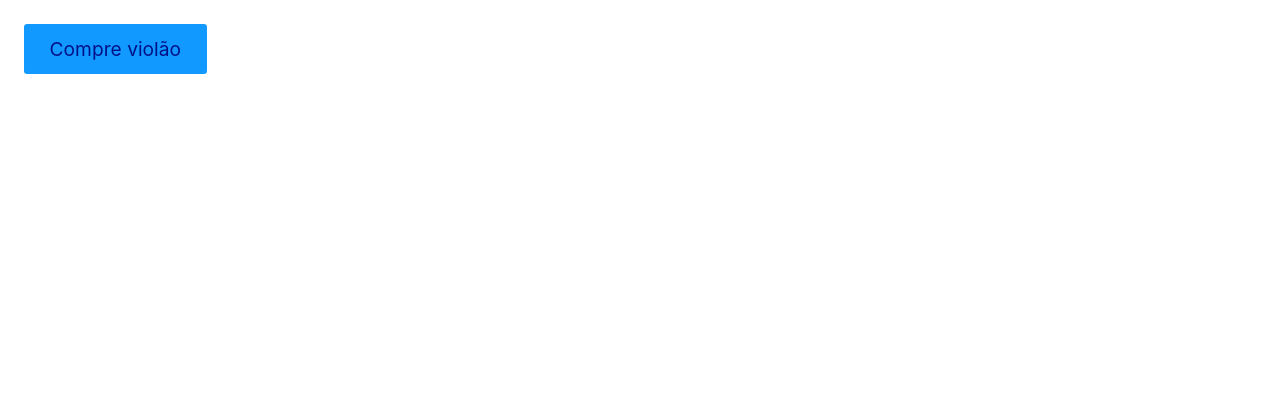
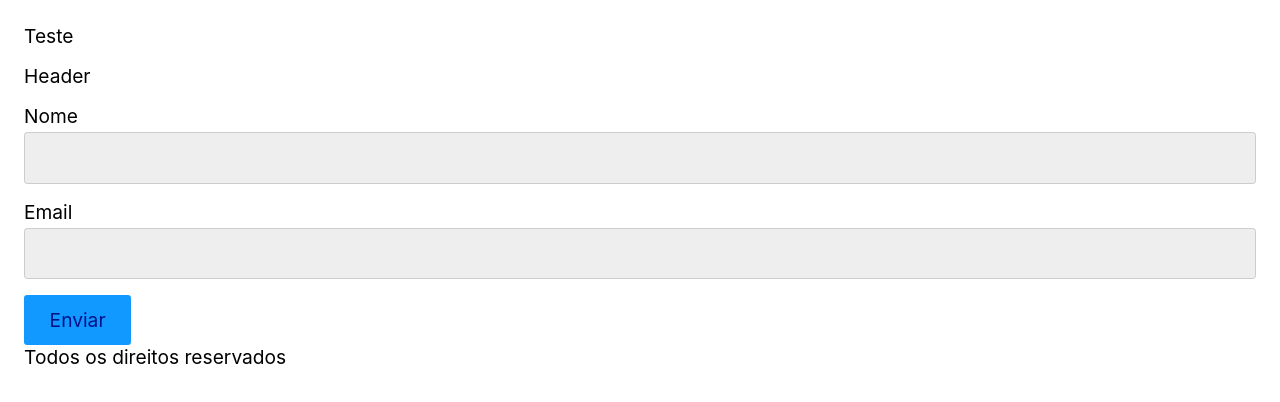
Before and after one commit to vtbrgt/react-completo-origamid, a React (Create React App) app in the folder Create React App/meuapp/: page / in a window 1280 px wide. Shown: the top 402 px of the page. Built offline with nearby package versions, Linux system fonts and the light colour scheme.

Commit message:
creating components

```diff
--- a/Create React App/meuapp/src/App.jsx
+++ b/Create React App/meuapp/src/App.jsx
@@ -1,36 +1,24 @@
 import React from 'react';
+import Header from './Header';
+import Footer from './Footer';
+import Form from './Form/Form';
 
-const titulo = <h1>Esse é um título</h1>;
+const Teste = () => {
+  const active = true;
+  if (active) {
+    return <p>Teste</p>;
+  } else {
+    return null;
+  }
+};
 
 const App = () => {
-  const random = Math.random();
-  const ativo = false;
-
-  function mostrarNome(sobrenome) {
-    return 'André ' + sobrenome;
-  }
-
-  const carro = {
-    marca: 'Ford',
-    rodas: 4,
-  };
-
-  const estiloP = {
-    color: 'blue',
-    fontSize: '2rem',
-  };
-
   return (
     <>
-      {titulo}
-      <p>
-        {false ? 'verdade' : 'mentira'} - {10}
-        {mostrarNome('Rafael')}
-      </p>
-      <p style={estiloP}>{new Date().getFullYear()}</p>
-      <p style={estiloP}>{carro.marca}</p>
-      <p>{carro.rodas}</p>
-      <p className={ativo ? 'ativo' : 'inativo'}>{random * 1000}</p>
+      <Teste />
+      <Header />
+      <Form />
+      <Footer />
     </>
   );
 };
--- /dev/null
+++ b/Create React App/meuapp/src/Footer.jsx
@@ -0,0 +1,9 @@
+import React from 'react'
+
+const Footer = () => {
+  return (
+    <footer>Todos os direitos reservados</footer>
+  )
+}
+
+export default Footer
--- /dev/null
+++ b/Create React App/meuapp/src/Form/Button.jsx
@@ -0,0 +1,7 @@
+import React from 'react';
+
+const Button = () => {
+  return <button>Enviar</button>;
+};
+
+export default Button;
--- /dev/null
+++ b/Create React App/meuapp/src/Form/Form.jsx
@@ -0,0 +1,21 @@
+import React from 'react';
+import Input from './Input';
+import Button from './Button';
+
+const Form = () => {
+  return (
+    <form>
+      <p>
+        <label htmlFor="nome">Nome</label>
+        <Input />
+      </p>
+      <p>
+        <label htmlFor="mail">Email</label>
+        <Input />
+      </p>
+      <Button />
+    </form>
+  );
+};
+
+export default Form;
--- /dev/null
+++ b/Create React App/meuapp/src/Form/Input.jsx
@@ -0,0 +1,7 @@
+import React from 'react';
+
+const Input = () => {
+  return <input type="text" />;
+};
+
+export default Input;
--- /dev/null
+++ b/Create React App/meuapp/src/Header.jsx
@@ -0,0 +1,7 @@
+import React from 'react';
+
+const Header = () => {
+  return <header>Header</header>;
+};
+
+export default Header;
--- a/Create React App/meuapp/src/index.jsx
+++ b/Create React App/meuapp/src/index.jsx
@@ -1,6 +1,6 @@
 import React from 'react';
 import ReactDOM from 'react-dom/client';
-import App from './Events';
+import App from './App';
 
 const root = ReactDOM.createRoot(document.getElementById('root'));
 root.render(
```
Also changed, not shown: Create React App/meuapp/src/Basics.jsx (added, +38 -0 lines).
